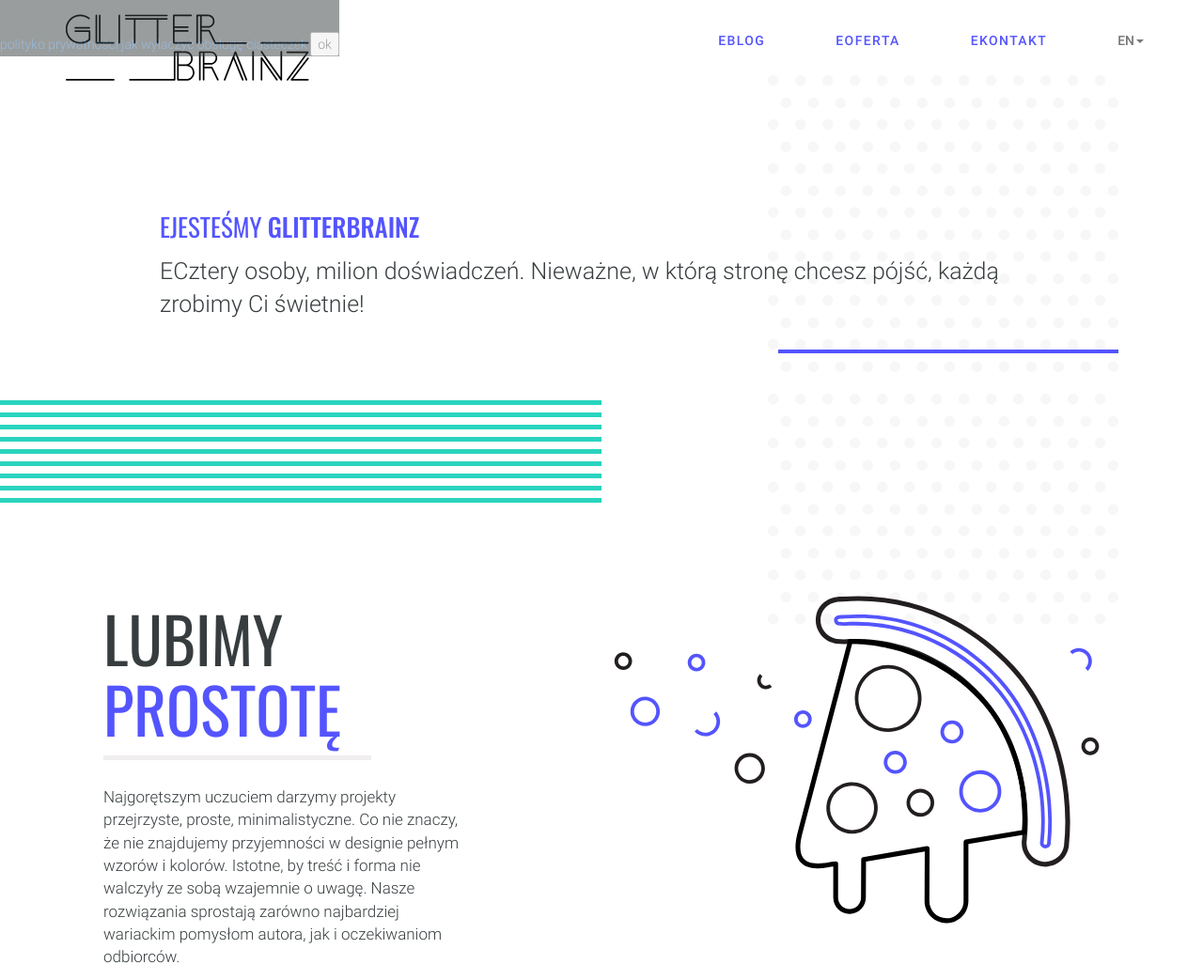
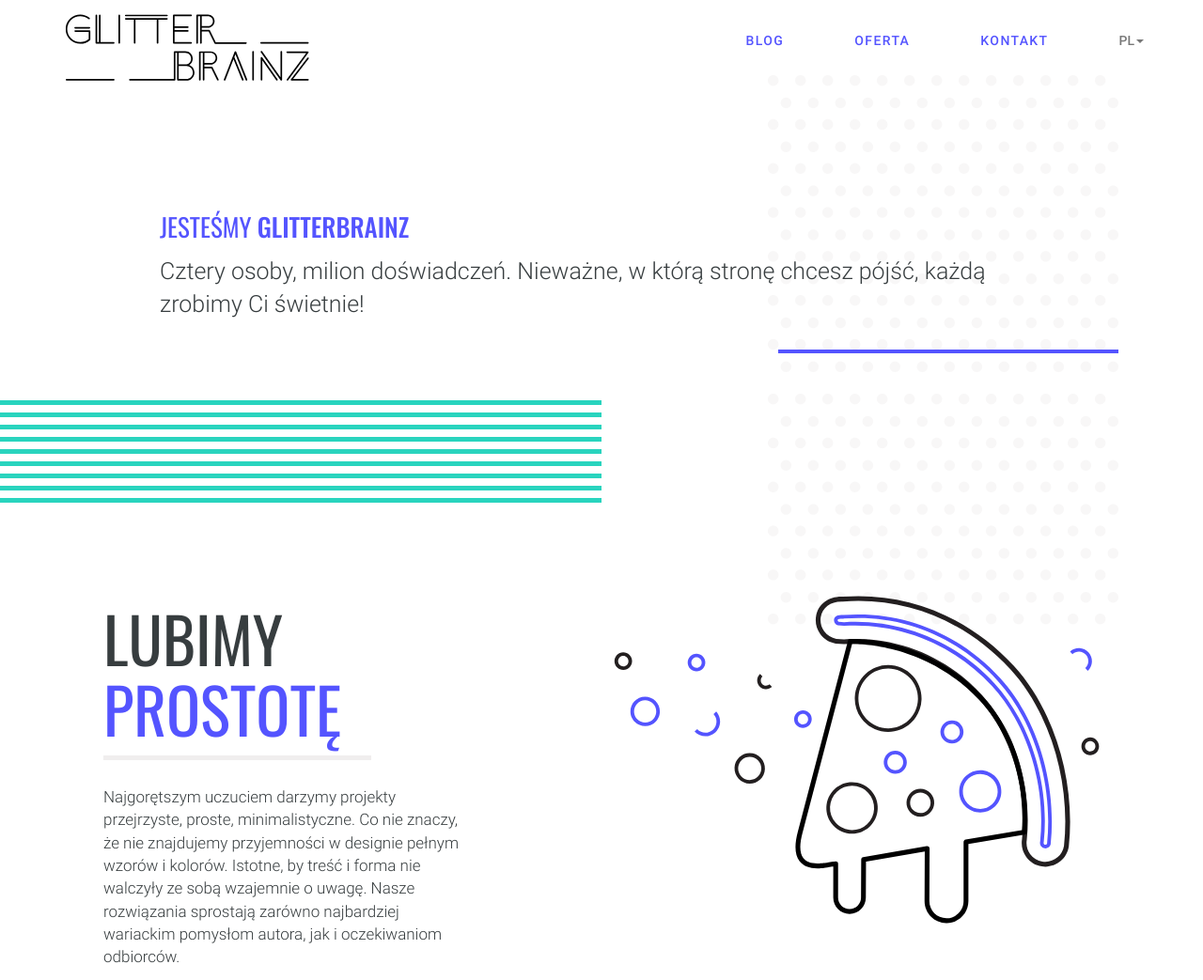
Before and after one commit to DagmaraJagodzinska/Glitterbrainz_web, a website: page index.html in a window 1280 px wide. Shown: the top 1043 px of the page at 94% size. Drawn offline with nearby package versions, Linux system fonts and the light colour scheme.

Commit message:
cookies removed

```diff
--- a/cookies/cookies.js
+++ /dev/null
@@ -1,49 +0,0 @@
-// general settings
-
-var setCookie = function(cname, cvalue, exdays) {
-    var d = new Date();
-    d.setTime(d.getTime() + (exdays * 24 * 60 * 60 * 1000));
-    var expires = "expires="+d.toUTCString();
-    document.cookie = cname + "=" + cvalue + ";" + expires + ";path=/";
-}
-
-var getCookie = function(cname) {
-    var name = cname + "=";
-    var ca = document.cookie.split(';');
-    for(var i = 0; i < ca.length; i++) {
-        var c = ca[i];
-        while (c.charAt(0) == ' ') {
-            c = c.substring(1);
-        }
-        if (c.indexOf(name) == 0) {
-            return c.substring(name.length, c.length);
-        }
-    }
-    return "";
-}
-
-var deleteCoookie = function () {
-    document.cookie = "gbcookiesConfirm=; expires=Thu, 01 Jan 1970 00:00:00 UTC; path=/;";
-}
-
-
-// functional settings
-
-var checkCookie = function () {
-    var cookiesConfirm = getCookie("gbcookiesConfirm");
-    if (cookiesConfirm !== "true") { showCookiesMessage() }
-}
-
-
-var hideCookiesMessage = function() {
-    document.getElementById('cookies-info').style.display = 'none';
-}
-
-var showCookiesMessage = function () {
-    document.getElementById('cookies-info').style.display = 'block';
-}
-
-var agreeCookies = function() {
-    document.getElementById('cookies-info').style.display = 'none';
-    setCookie('gbcookiesConfirm', 'true' , 365);
-}
--- a/index.html
+++ b/index.html
@@ -265,21 +265,6 @@
         </div>
     </div>
 </section>
-
-<div id="cookies-info" class="cookies-container">
-    <p>Uzywamy ciasteczek</p> <a>polityko prywatności</a> <a> jak wyłaczyć obsługę ciasteczek</a> <button onclick="agreeCookies()">ok</button>
-</div>
-
-
-<button onclick="deleteCoookie()"> delete cookie</button>
-
-<noscript>
-    <div class="no-js-cookies-container">
-        <p>Uzywamy ciasteczek</p> <a>polityko prywatności</a> <a> jak wyłaczyć obsługę ciasteczek</a> <button>ok</button>
-    </div>
-</noscript>
-
-
 </body>
 <footer class="footer">
     <div class="container">
--- a/scss/_cookies-info.scss
+++ /dev/null
@@ -1,27 +0,0 @@
-//
-//.cookies-container {
-//  display: none;
-//  width:100px;
-//  background-color: red;
-//  position: absolute;
-//  top: 95px;
-//  right: 0;
-//  z-index: 99999;
-//  border-radius: 50px 0px 0px 50px;;
-//  font-size: 10px;
-//}
-
-.cookies-container {
-  display: none;
-  position: absolute;
-  top:0;
-  opacity: 0.5;
-  background-color: #373D3F;
-}
-
-.no-js-cookies-container {
-  position: absolute;
-  top:0;
-  opacity: 0.5;
-  background-color: #373D3F;
-}
--- a/translator/translator.js
+++ b/translator/translator.js
@@ -12,7 +12,6 @@
 
 window.onload = function() {
     var defaultLang = getCookie("defaultLang");
-    checkCookie()
     if(defaultLang) {
         getTranslation(defaultLang)
     }
```
